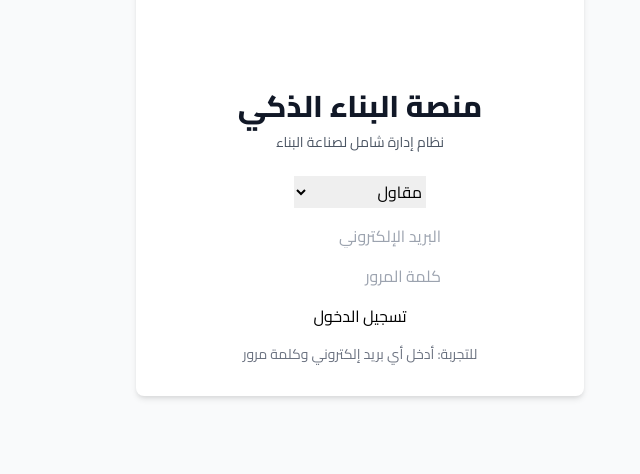
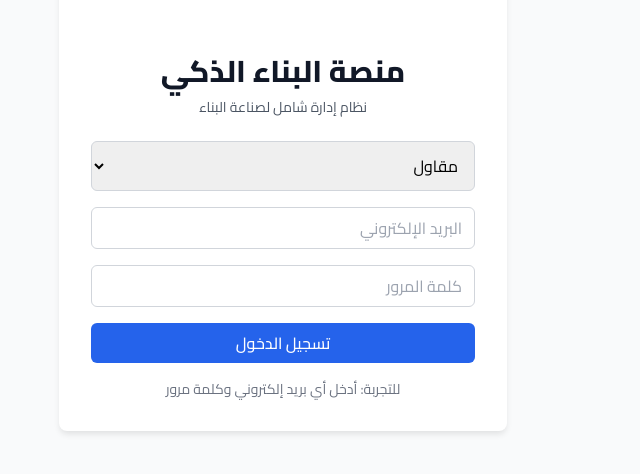
Before and after one commit to 76ahmad/farkadapp, a React (Create React App) app in the folder my-app/: page / in a window 1280 px wide. Shown: the part 214-688 px from the top of the page, without its empty margins (441-1081 px from the left). Built offline with nearby package versions, Linux system fonts and the light colour scheme; no server answers; the database is empty.

Commit message:
Update Tailwind CSS version and refactor CSS to use direct styles
Co-authored-by: hamada.farkad123 <hamada.farkad123@gmail.com>

```diff
--- a/my-app/package.json
+++ b/my-app/package.json
@@ -14,6 +14,7 @@
     "react-dom": "^19.1.0",
     "react-scripts": "5.0.1",
     "recharts": "^2.15.3",
+    "tailwindcss": "^3.4.17",
     "web-vitals": "^2.1.4",
     "xlsx": "^0.18.5"
   },
@@ -43,7 +44,6 @@
   },
   "devDependencies": {
     "autoprefixer": "^10.4.21",
-    "postcss": "^8.5.6",
-    "tailwindcss": "^4.1.11"
+    "postcss": "^8.5.6"
   }
 }
--- a/my-app/src/App.css
+++ b/my-app/src/App.css
@@ -1,12 +1,11 @@
 @import url('https://fonts.googleapis.com/css2?family=Cairo:wght@200;300;400;500;600;700;800;900&display=swap');
-@tailwind base;
-@tailwind components;
-@tailwind utilities;
 
 /* Custom styles */
 body {
   font-family: 'Cairo', sans-serif;
   direction: rtl;
+  margin: 0;
+  padding: 0;
 }
 
 /* RTL Support */
@@ -44,20 +43,146 @@ body {
 }
 
 /* Custom components */
-@layer components {
 .btn-primary {
-    @apply bg-primary-600 hover:bg-primary-700 text-white font-medium py-2 px-4 rounded-md transition-colors duration-200;
+  background-color: #2563eb;
+  color: white;
+  font-weight: 500;
+  padding: 0.5rem 1rem;
+  border-radius: 0.375rem;
+  transition: background-color 0.2s;
+  border: none;
+  cursor: pointer;
+}
+
+.btn-primary:hover {
+  background-color: #1d4ed8;
 }
 
 .btn-secondary {
-    @apply bg-gray-200 hover:bg-gray-300 text-gray-800 font-medium py-2 px-4 rounded-md transition-colors duration-200;
+  background-color: #e5e7eb;
+  color: #374151;
+  font-weight: 500;
+  padding: 0.5rem 1rem;
+  border-radius: 0.375rem;
+  transition: background-color 0.2s;
+  border: none;
+  cursor: pointer;
+}
+
+.btn-secondary:hover {
+  background-color: #d1d5db;
 }
 
 .card {
-    @apply bg-white rounded-lg shadow-md p-6;
+  background-color: white;
+  border-radius: 0.5rem;
+  box-shadow: 0 4px 6px -1px rgba(0, 0, 0, 0.1);
+  padding: 1.5rem;
 }
 
 .input-field {
-    @apply w-full px-3 py-2 border border-gray-300 rounded-md focus:outline-none focus:ring-2 focus:ring-primary-500 focus:border-transparent;
+  width: 100%;
+  padding: 0.5rem 0.75rem;
+  border: 1px solid #d1d5db;
+  border-radius: 0.375rem;
+  outline: none;
+  transition: border-color 0.2s, box-shadow 0.2s;
 }
+
+.input-field:focus {
+  border-color: #2563eb;
+  box-shadow: 0 0 0 3px rgba(37, 99, 235, 0.1);
 }
+
+/* Utility classes */
+.min-h-screen {
+  min-height: 100vh;
+}
+
+.flex {
+  display: flex;
+}
+
+.items-center {
+  align-items: center;
+}
+
+.justify-center {
+  justify-content: center;
+}
+
+.bg-gray-50 {
+  background-color: #f9fafb;
+}
+
+.bg-white {
+  background-color: white;
+}
+
+.p-8 {
+  padding: 2rem;
+}
+
+.rounded-lg {
+  border-radius: 0.5rem;
+}
+
+.shadow-md {
+  box-shadow: 0 4px 6px -1px rgba(0, 0, 0, 0.1);
+}
+
+.w-full {
+  width: 100%;
+}
+
+.max-w-md {
+  max-width: 28rem;
+}
+
+.text-center {
+  text-align: center;
+}
+
+.mb-6 {
+  margin-bottom: 1.5rem;
+}
+
+.mb-4 {
+  margin-bottom: 1rem;
+}
+
+.text-3xl {
+  font-size: 1.875rem;
+}
+
+.font-extrabold {
+  font-weight: 800;
+}
+
+.text-gray-900 {
+  color: #111827;
+}
+
+.text-sm {
+  font-size: 0.875rem;
+}
+
+.text-gray-600 {
+  color: #4b5563;
+}
+
+.space-y-4 > * + * {
+  margin-top: 1rem;
+}
+
+.text-red-500 {
+  color: #ef4444;
+}
+
+.mt-4 {
+  margin-top: 1rem;
+}
+
+.text-gray-500 {
+  color: #6b7280;
+}
```
Also changed, not shown: 1 other file (tests, documents, lock files or other folders). Lines whose indentation alone changed are shown as unchanged.
